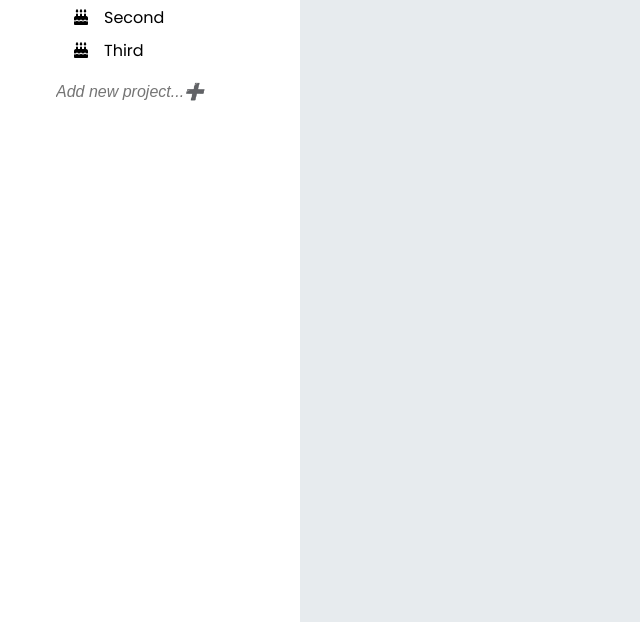
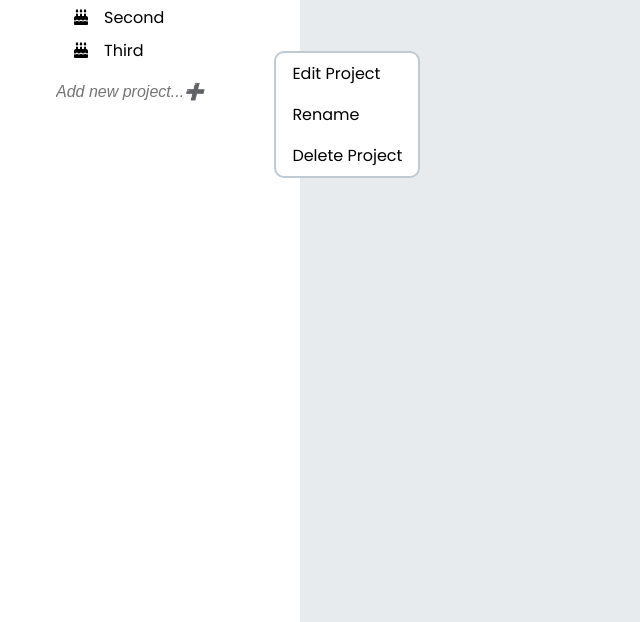
Before and after one commit to sayandcode/toDoApp, a website built with webpack: page src/indexTemplate.html in a window 1280 px wide. Shown: the part 178-800 px from the top of the page, without its empty margins (0-640 px from the left). Built offline with nearby package versions, Linux system fonts and the light colour scheme.

Commit message:
Add context menu styling
Also modify structure to accomodate pointer affordances

```diff
--- a/src/indexTemplate.html
+++ b/src/indexTemplate.html
@@ -11,12 +11,17 @@
     <h1 class="logo">To Do App</h1>
     <nav>
         <section class="home icon">Home</section>
-        <section class="projects icon">
-                Projects
+        <section>
+            <span class="projects icon">Projects</span>
             <ul>
-                <li class="projectSlab hoverOptions">First</li>
-                <li class="projectSlab hoverOptions">Second</li>
-                <li class="projectSlab hoverOptions">Third</li>
+                <li class="projectSlab hoverOptions"><span class="projectName">First</span></li>
+                <li class="projectSlab hoverOptions"><span class="projectName">Second</span></li>
+                <li class="projectSlab hoverOptions"><span class="projectName">Third</span>                    <ul class="contextMenu">
+                        <li>Edit Project</li>
+                        <li>Rename</li>
+                        <li>Delete Project</li>
+                    </ul>
+                </li>
             </ul>
             <input type="text" id="newProjectfromNav" placeholder="Add new project...➕" maxlength="30"></input>
         </section>
--- /dev/null
+++ b/src/sass/contextMenu.scss
@@ -0,0 +1,19 @@
+.contextMenu{
+    display: block;
+    background-color: $lightColor;
+    border: 2px solid $bgC-saturated;
+    border-radius: 10px;
+    cursor: default;
+    li{
+        list-style: none;
+        padding: 0.5em 1em;
+        &:hover{
+            background-color: $bgC-light;
+        }
+    }
+
+    position:absolute;
+    top: 50%;
+    right: 0 + $icon-width/2;
+    transform: translateX(100%);
+}
--- a/src/sass/icons.scss
+++ b/src/sass/icons.scss
@@ -1,5 +1,7 @@
+$icon-width:1.5em;
+
 .icon::before,
-section li::marker,
+.projectSlab::marker,
 .hoverOptions::after
 {
     display: inline-block;
@@ -7,6 +9,6 @@ section li::marker,
     -webkit-font-smoothing: antialiased;
     font: var(--fa-font-solid);
     font-size: 1em;
-    width: 1.5em;
+    width: $icon-width;
     text-align: center;
 }
--- a/src/sass/index.scss
+++ b/src/sass/index.scss
@@ -26,4 +26,5 @@ nav{
     grid-area: navMenu;
 }
 
-@import './navStyling.scss'
+@import './navStyling.scss';
+@import 'contextMenu';
--- a/src/sass/navStyling.scss
+++ b/src/sass/navStyling.scss
@@ -8,27 +8,48 @@ nav{
         margin-left: 2em;
         margin-block: 0.5em;
 
-        ul{
+        &>ul{
             margin-left: 1em;
-            li.projectSlab{
+        }
+    }
+}
+
+.home::before{
+    content: '\f015';
+}
+.projects{
+    &::before{
+        content: '\f02d';
+    }
+}
+
+.home,.projects{
+    cursor: pointer;
+}
+
+.projectSlab{
     font-size: 1rem;
     font-weight: 400;
     margin-block: 0.5em;
     margin-left: 1em;
     padding-left: 1em;
     width: 80%;
-            }
+    cursor: default;
+
+    &::marker{
+        content: '\f1fd';
     }
 
-        &.home::before{
-            content: '\f015';
+    .projectName{
+        cursor: pointer;
     }
-        &.projects{
-            &::before{
-                content: '\f02d';
-            }
-            li::marker{
-                content: '\f1fd';
+
+    position: relative;
+    &:hover::after,&:active::after{
+        content: '\f142';
+        position: absolute;
+        right: 0;
+        cursor: pointer;
     }
 }
 
@@ -55,14 +76,3 @@ nav{
         font-style: italic;
     }
 }
-    }
-    .projectSlab{
-        position: relative;
-        &:hover::after{
-            content: '\f142';
-            position: absolute;
-            right: 0;
-            cursor: pointer;
-        }
-    }
-}
```
Lines whose indentation alone changed are shown as unchanged.
